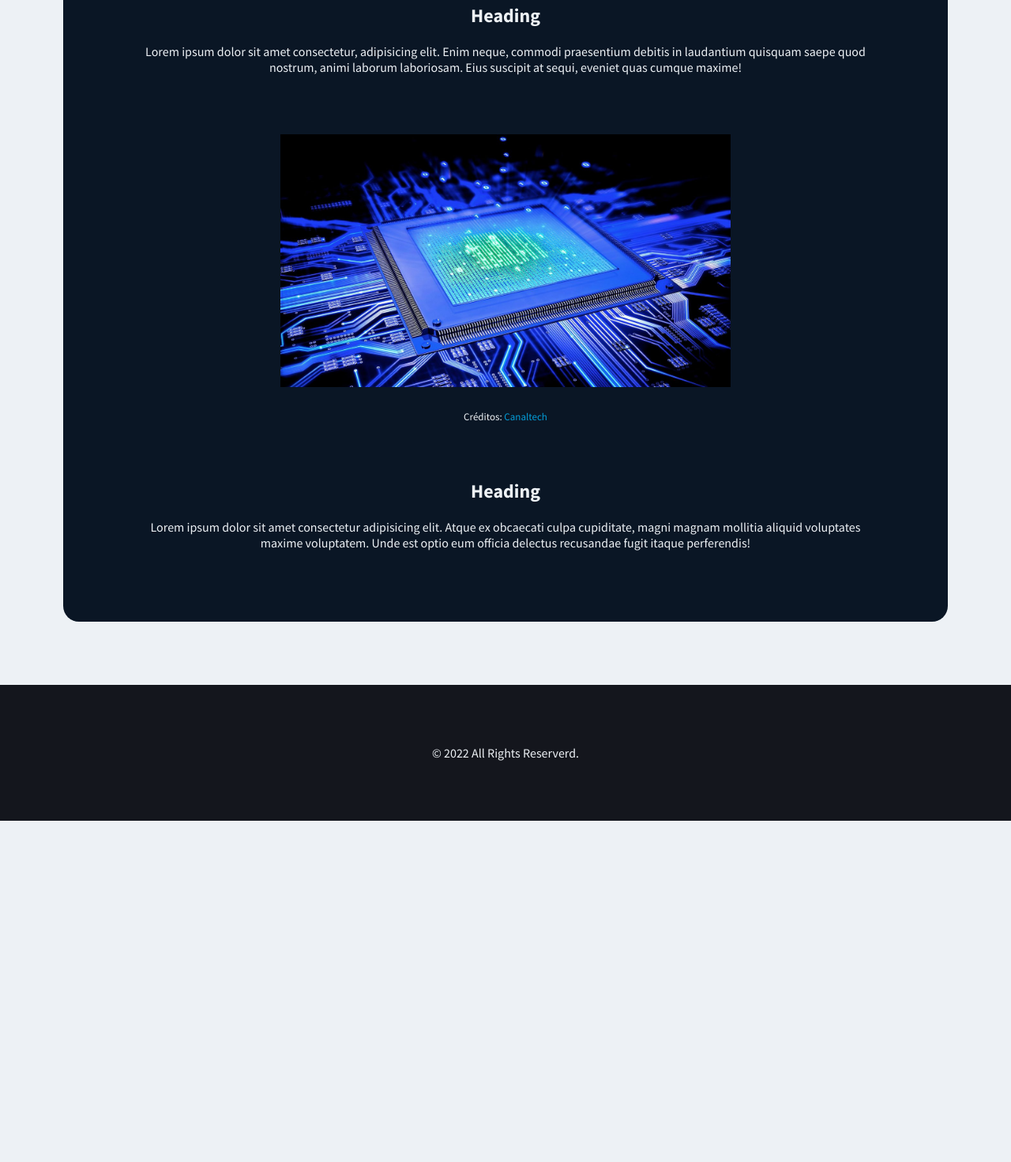
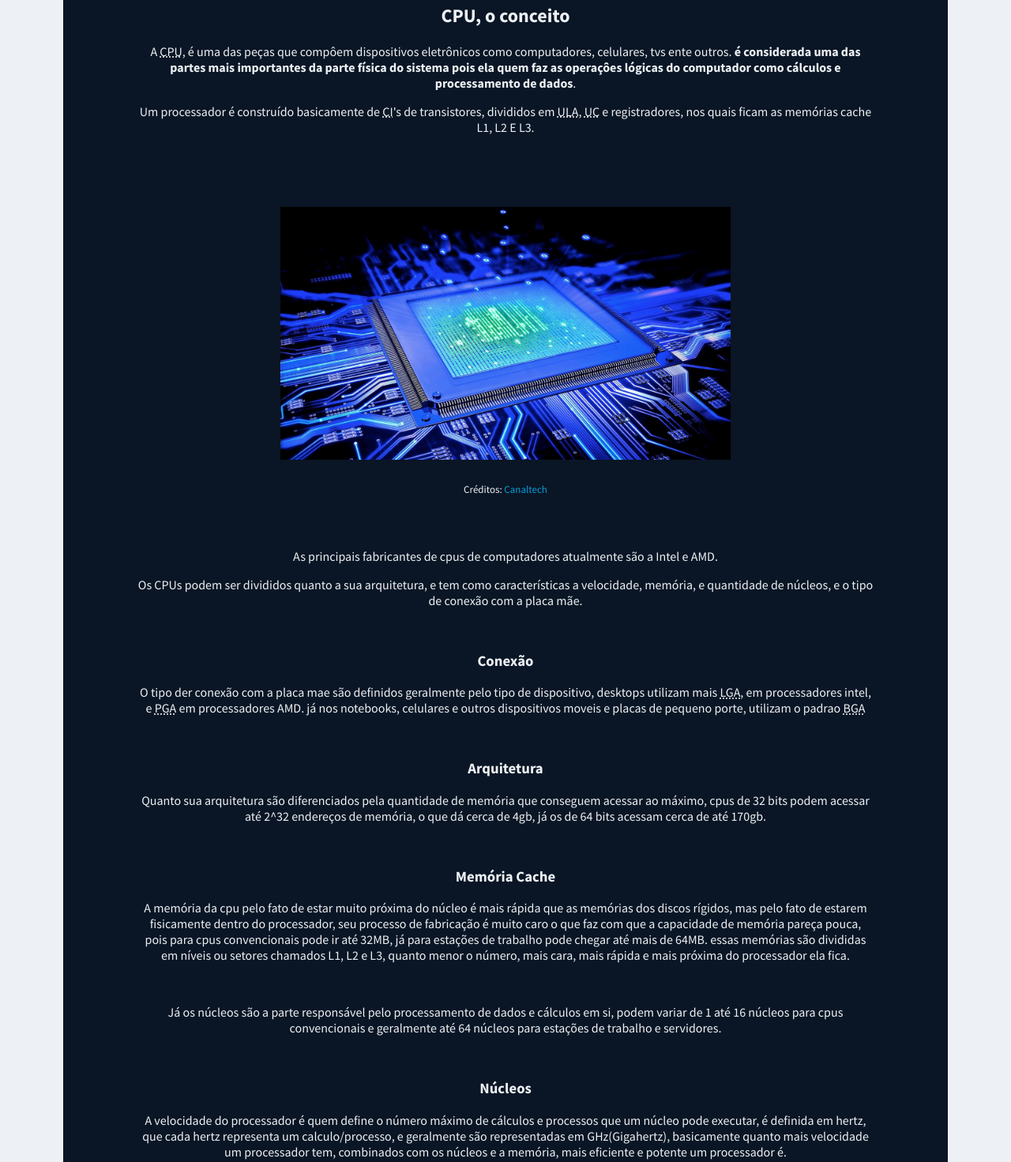
Before and after one commit to Vattghern203/tech-web-tag-proj, a plain HTML site: page index.html in a window 1280 px wide. Shown: the part 277-1748 px from the top of the page at 79% size. Before the commit the page ends 1316 px from the top, so only its background shows below. Drawn offline with Linux system fonts and the light colour scheme.

Commit message:
twitter card fixed

```diff
--- a/index.html
+++ b/index.html
@@ -1,14 +1,22 @@
+
 <!DOCTYPE html>
 <html lang="pt-br">
 <head>
     <meta charset="UTF-8">
     <meta http-equiv="X-UA-Compatible" content="IE=edge">
     <meta name="viewport" content="width=device-width, initial-scale=1.0">
-    <meta name="description" content="CPU information">
+    <meta name="description" content="Informaões sobe CPU´s">
     <meta name="keywords" content="CPU, Hardware, Tech, Gamer">
     <meta name="author" content="Wallace, Otávio">
+
+    <meta name="twitter:card" content="summary">
+    <meta name="twitter:image" content="cpu.jpeg">
+    <meta name="twitte:description" content="Site focado em ensiar de foram rápida o que é uma CPU">
+    <meta name="twitter:creator" content="@Vattguern">
+
     <link rel="stylesheet" href="style.css">
     <link rel="shortcut icon" href="favicon.ico" type="image/x-icon">
+
     <title>CPU</title>
 </head>
 <body>
@@ -28,8 +36,11 @@
     <main>
         <section>
             <article>
-                <h2>Heading</h2>
-                Lorem ipsum dolor sit amet consectetur, adipisicing elit. Enim neque, commodi praesentium debitis in laudantium quisquam saepe quod nostrum, animi laborum laboriosam. Eius suscipit at sequi, eveniet quas cumque maxime!
+                <h2>CPU, o conceito</h2>
+                <p>A <abbr title="Central Processing Unit">CPU</abbr>, é uma das peças que compôem dispositivos eletrônicos como computadores, celulares, tvs ente outros. <strong>é considerada uma das partes mais importantes da parte física do sistema pois ela quem faz as operaçôes lógicas do computador como cálculos e processamento de dados</strong>.
+                </p>
+
+                <p>Um processador é construído basicamente de <abbr title="Circuito Integrado">CI</abbr>'s de transistores, divididos em <abbr title="Unidade Lógica e Aritmética">ULA</abbr>, <abbr title="Unidade de Controle">UC</abbr> e registradores, nos quais ficam as memórias cache L1, L2 E L3.</p>
             </article>
         </section>
 
@@ -40,8 +51,41 @@
 
         <section>
             <article>
-                <h2>Heading</h2>
-                Lorem ipsum dolor sit amet consectetur adipisicing elit. Atque ex obcaecati culpa cupiditate, magni magnam mollitia aliquid voluptates maxime voluptatem. Unde est optio eum officia delectus recusandae fugit itaque perferendis!
+                <p>As principais fabricantes de cpus de computadores atualmente são a Intel e AMD.</p>
+
+                <p>Os CPUs podem ser divididos quanto a sua arquitetura, e tem como características a velocidade, memória, e quantidade de núcleos, e o tipo de conexão com a placa mãe.</p>
+
+                <br>
+
+                <h3>Conexão</h3>
+
+                <p>O tipo der conexão com a placa mae são definidos geralmente pelo tipo de dispositivo, desktops utilizam mais <abbr title="Land Grind Array">LGA</abbr>, em processadores intel, e <abbr title="Pin Grind Array">PGA</abbr> em processadores AMD. já nos notebooks, celulares e outros dispositivos moveis e placas de pequeno porte, utilizam o padrao <abbr title="Balls Grind Array">BGA</abbr>
+                </p>
+
+                <br>
+
+                <h3>Arquitetura</h3>
+
+                <p>Quanto sua arquitetura são diferenciados pela quantidade de memória que conseguem acessar ao máximo, cpus de 32 bits podem acessar até 2^32 endereços de memória, o que dá cerca de 4gb, já os de 64 bits acessam cerca de até 170gb.</p>
+
+                <br>
+
+                <h3>Memória Cache</h3>
+
+                <p>A memória da cpu pelo fato de estar muito próxima do núcleo é mais rápida que as memórias dos discos rígidos, mas pelo fato de estarem fisicamente dentro do processador, seu  processo de fabricação é muito caro o que faz com que a capacidade de memória pareça pouca, pois para cpus convencionais pode ir até 32MB, já para estações de trabalho pode chegar até mais de 64MB. essas memórias são divididas em níveis ou setores chamados L1, L2 e L3,  quanto menor o número, mais cara, mais rápida e mais próxima do processador ela fica.
+                </p>
+
+                <br>
+
+                <p>Já os núcleos são a parte responsável pelo processamento de dados e cálculos em si, podem variar de 1 até 16 núcleos para cpus convencionais e geralmente até 64 núcleos para estações de trabalho e servidores.
+                </p>
+
+                <br>
+
+                <h3>Núcleos</h3>
+
+                <p>A velocidade do processador é quem define o número máximo de cálculos e processos que um núcleo pode executar, é definida em hertz, que cada hertz representa um calculo/processo, e geralmente são representadas em GHz(Gigahertz), basicamente quanto mais velocidade um processador tem, combinados com os núcleos e a memória, mais eficiente e potente um processador é.</p>
+
             </article>
         </section>
     </main>
```
